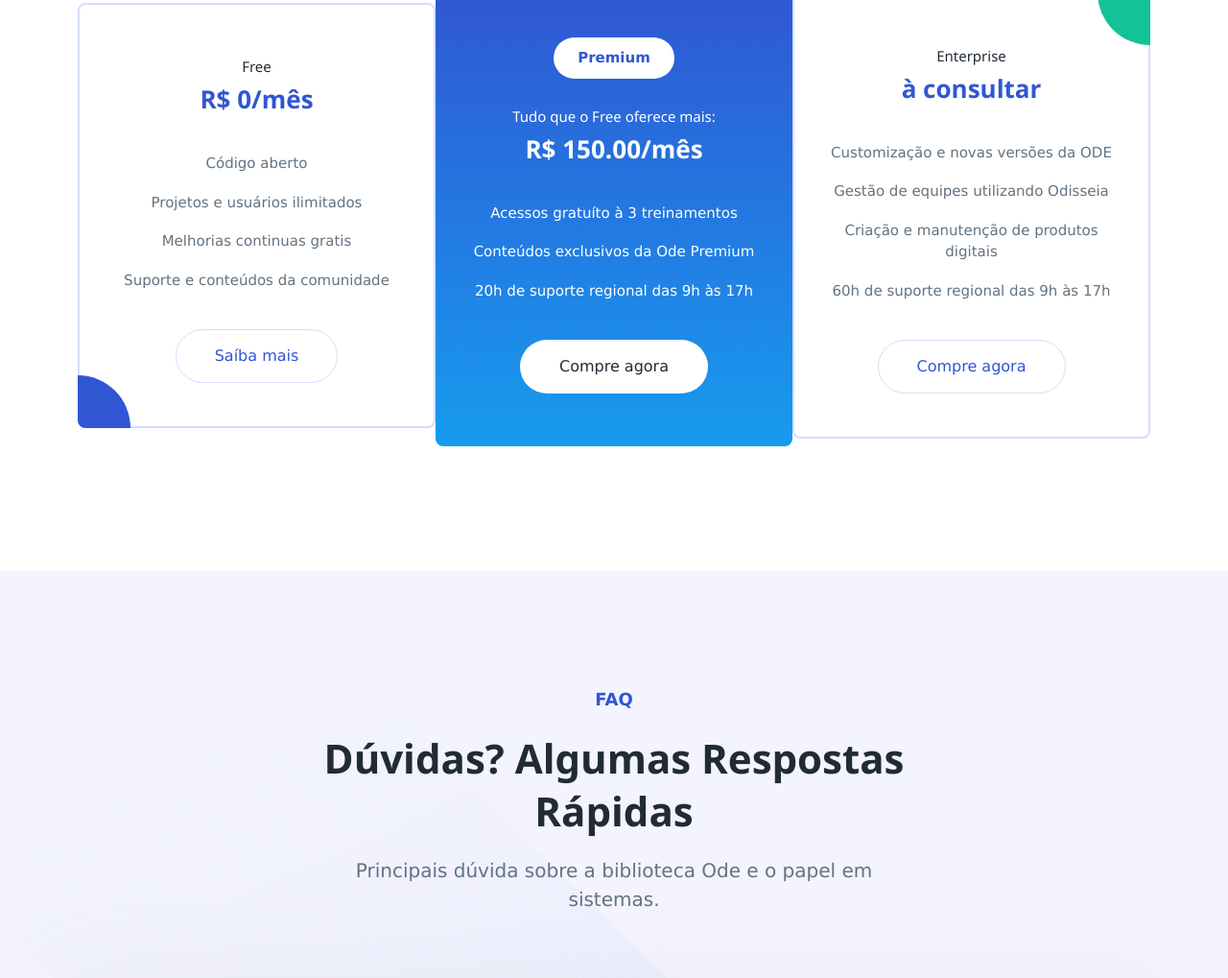
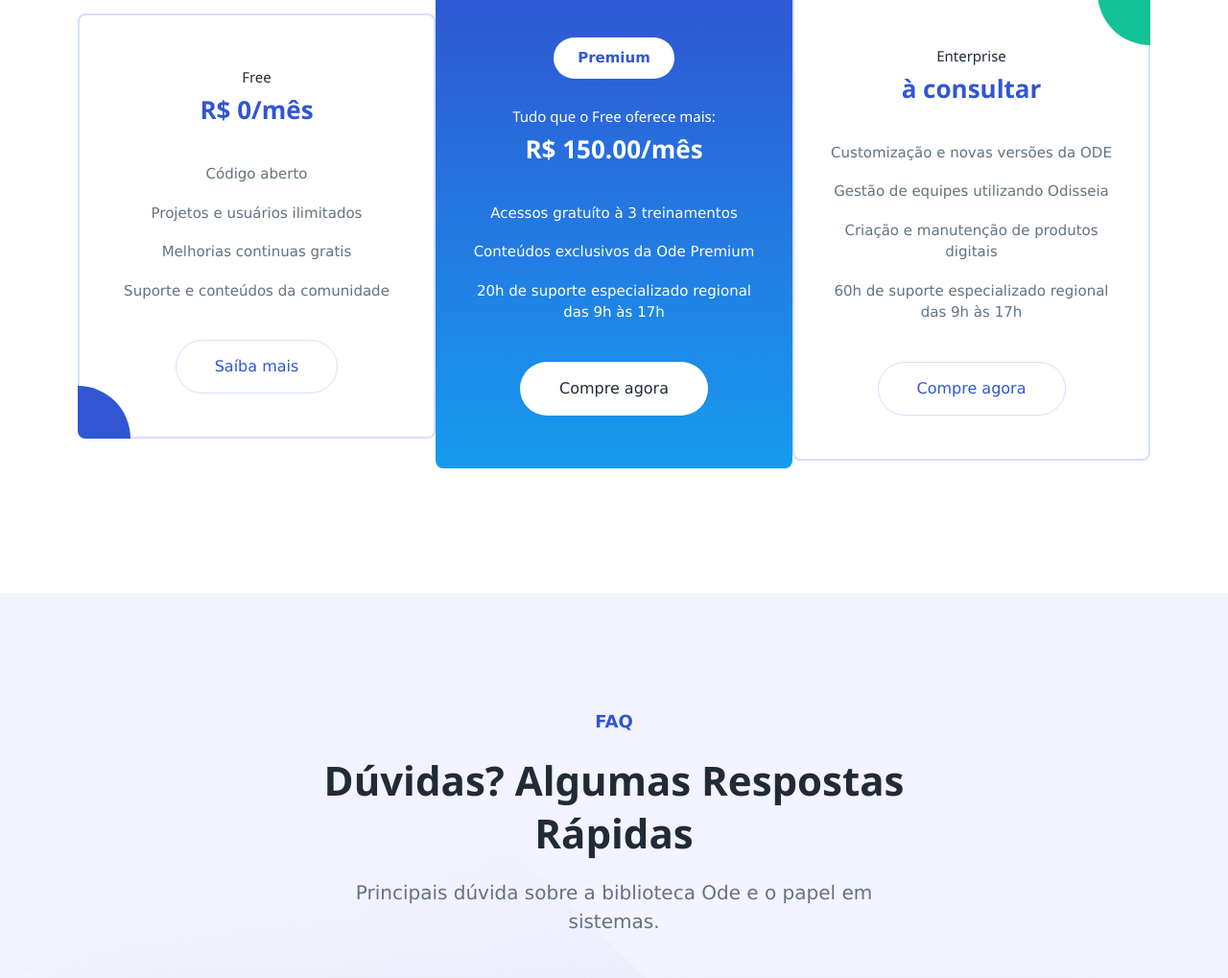
Before and after one commit to v2-softwarehouse/site-ode, a plain HTML site: page index.html in a window 1280 px wide. Shown: the part 3598-4617 px from the top of the page at 96% size. Drawn offline with nearby package versions, Linux system fonts and the light colour scheme.

Commit message:
review text support

```diff
--- a/index.html
+++ b/index.html
@@ -505,7 +505,7 @@ public class GETUseCase : UseCase<string, Any>
                 <ul>
                   <li>Acessos gratuíto à 3 treinamentos</li>
                   <li>Conteúdos exclusivos da Ode Premium</li>
-                  <li>20h de suporte regional das 9h às 17h</li>
+                  <li>20h de suporte especializado regional das 9h às 17h</li>
                   <li> </li>
                 </ul>
               </div>
@@ -530,7 +530,7 @@ public class GETUseCase : UseCase<string, Any>
                   <li>Customização e novas versões da ODE</li>
                   <li>Gestão de equipes utilizando Odisseia</li>
                   <li>Criação e manutenção de produtos digitais</li>
-                  <li>60h de suporte regional das 9h às 17h</li>
+                  <li>60h de suporte especializado regional das 9h às 17h</li>
                 </ul>
               </div>
               <div class="ud-pricing-footer">
```
